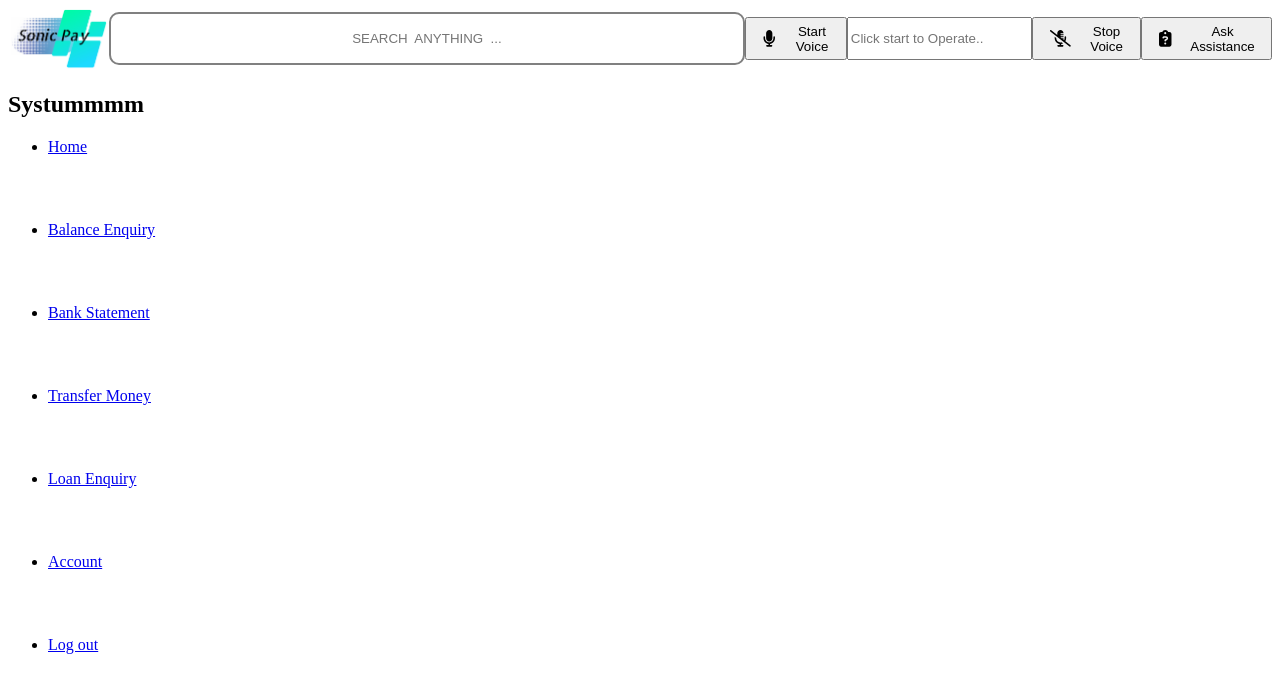
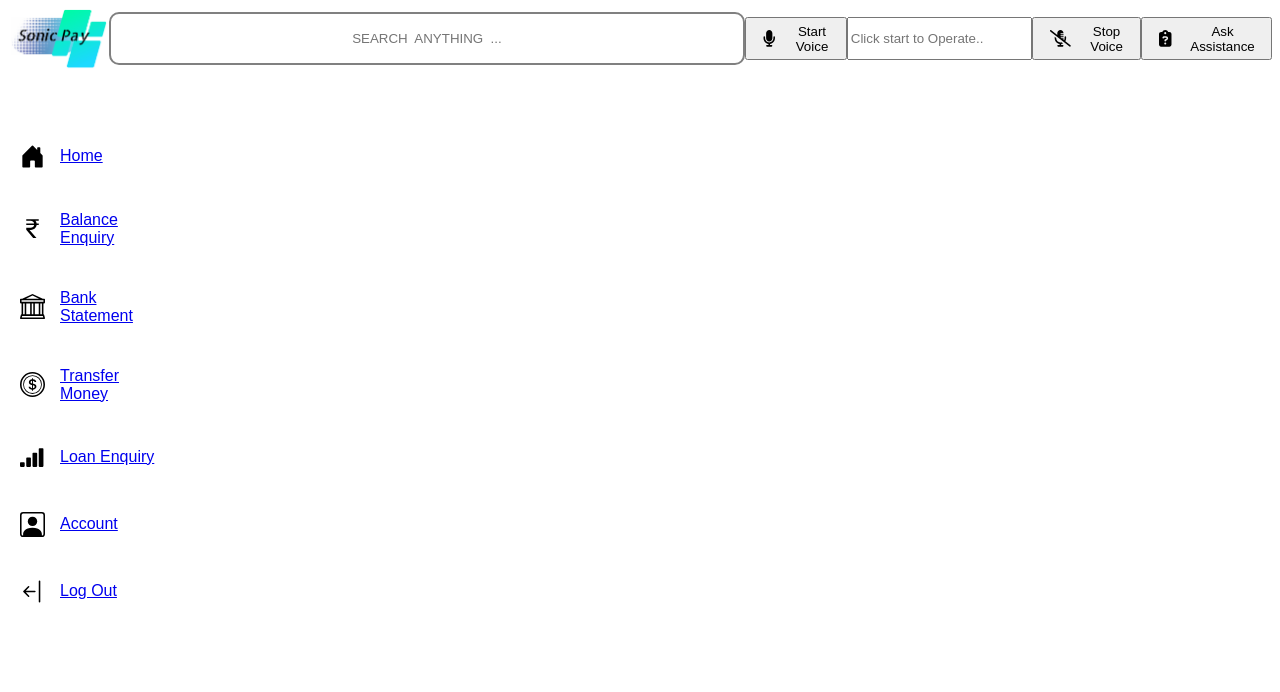
Before and after one commit to Amitrout17/sonicPay, a React (Create React App) app in the folder frontend/: page / in a window 1280 px wide. Shown: the top 692 px of the page. Built offline with nearby package versions, Linux system fonts and the light colour scheme.

Commit message:
Sidebar Customizations

```diff
--- a/frontend/src/components/Home/Dashboard.js
+++ b/frontend/src/components/Home/Dashboard.js
@@ -1,6 +1,9 @@
 import React from "react";
 import Navbar from "../Headers/Navbar";
 import Sidebar from "../Sidebar";
+import { BsHouseDoorFill, BsApple, BsArrowUpRightCircle, BsPersonCircle } from 'react-icons/bs';
+
+
 function Dashboard() {
   return (
     <>
--- a/frontend/src/components/Sidebar.js
+++ b/frontend/src/components/Sidebar.js
@@ -1,33 +1,53 @@
 import React from 'react';
+import { BsHouseDoorFill, BsBank, BsCurrencyRupee,BsCoin, BsReception4,BsPersonSquare,  BsArrowBarLeft } from 'react-icons/bs';
 
 function Sidebar() {
   return (
     <div>
       <header>
-        <h1></h1>
         <div class="sidebar">
-          <h2>Systummmm</h2>
           <ul>
-            <li style={{ marginBottom: '65px' }}>
-              <a href="#">Home</a>
-            </li>
-            <li style={{ marginBottom: '65px' }}>
-              <a href="#">Balance Enquiry</a>
-            </li>
-            <li style={{ marginBottom: '65px' }}>
-              <a href="#">Bank Statement</a>
-            </li>
-            <li style={{ marginBottom: '65px' }}>
-              <a href="#">Transfer Money</a>
-            </li>
-            <li style={{ marginBottom: '65px' }}>
-              <a href="#">Loan Enquiry</a>
-            </li>
-            <li style={{ marginBottom: '65px' }}>
-              <a href="#">Account</a>
+            <li>
+              <div>
+                <a href= "/Home"> Home</a>
+                <BsHouseDoorFill style={{ color: 'black', fontSize: '25px' }} />
+              </div>
             </li>
             <li>
-              <a href="#">Log out</a>
+              <div >
+                <a href="/balance-enquiry">Balance Enquiry</a>
+                <BsCurrencyRupee style={{ color: 'black', fontSize: '25px' }} />
+              </div>
+            </li>
+            <li>
+              <div >
+                <a href="/bank statement">Bank Statement</a>
+                <BsBank style={{ color: 'black', fontSize: '25px' }} />
+              </div>
+            </li>
+            <li>
+              <div >
+                <a href="/transfer money">Transfer Money</a>
+                <BsCoin style={{ color: 'black', fontSize: '25px' }} />
+              </div>
+            </li>
+             <li>
+               <div>
+              <a href="/loan enquiry"> Loan Enquiry </a>
+                <BsReception4 style={{ color: 'black', fontSize: '25px' }} />
+                </div>
+            </li>
+            <li>
+               <div>
+              <a href="/account"> Account </a>
+                <BsPersonSquare style={{ color: 'black', fontSize: '25px' }} />
+                </div>
+            </li>
+            <li>
+              <div>
+              <a href="/Log out"> Log Out </a>
+                <BsArrowBarLeft style={{ color: 'black', fontSize: '25px' }} />
+              </div>
             </li>
           </ul>
         </div>
--- a/frontend/src/components/speech-rec.css
+++ b/frontend/src/components/speech-rec.css
@@ -1,3 +1,22 @@
+
+*{
+    font-family: sans-serif;
+}
+
+.sidebar li a svg {
+    margin-bottom: 10px;
+  }
+
+.sidebar li a {
+    width: 100px;
+    display: flex;
+    align-items: left;
+  }
+
+  .sidebar li a svg {
+    margin-right: 10px;
+  }
+
 .speech-rec-main {
     display: flex;
     justify-content: center;
@@ -15,3 +34,30 @@
     justify-content: center;
     align-items: center;
 }
+
+.sidebar ul{
+    list-style: none;
+    padding: 0;
+    margin: 0;
+}
+
+.sidebar{
+    padding-top: 54px;
+    padding-left: 12px;
+    max-width: 180px;
+}
+.sidebar ul li div{
+    display: flex;
+    justify-content: left;
+    align-items: center;
+    flex-direction: row-reverse;
+}
+
+.sidebar ul li{
+    margin-top: 20px;
+    margin-bottom: 42px;
+}
+
+.sidebar ul li div a{
+    margin-left: 15px;
+}
```
